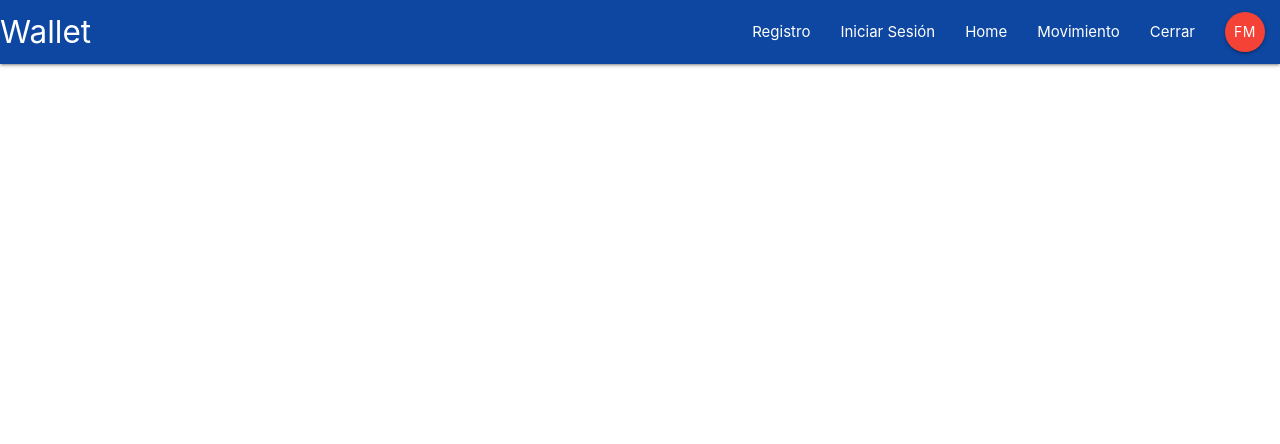
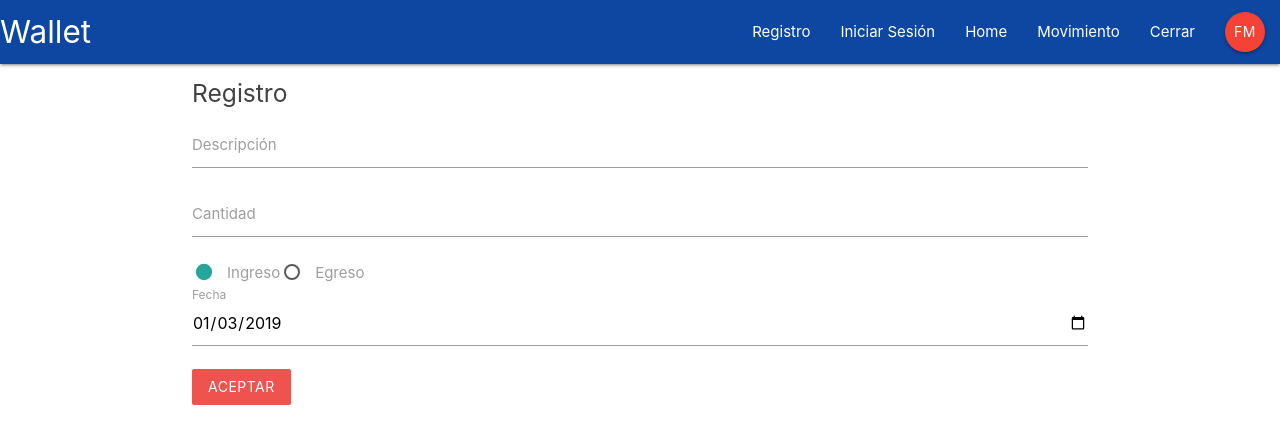
Before and after one commit to fabian202/react-wallet, a React (Create React App) app: page /movement in a window 1280 px wide. Shown: the top 444 px of the page. Built offline with nearby package versions, Linux system fonts and the light colour scheme.

Commit message:
Create movement component

```diff
--- a/src/App.js
+++ b/src/App.js
@@ -5,6 +5,7 @@ import NavBar from './components/layout/NavBar';
 import DetailMovement from './components/movement/DetailMovement';
 import SignIn from './components/auth/SignIn'
 import SignUp from './components/auth/SignUp'
+import CreateMovement from './components/movement/CreateMovement'
 
 class App extends Component {
   render() {
@@ -14,9 +15,10 @@ class App extends Component {
           <NavBar />
           <Switch>
             <Route exact path='/' component={Home} />
-            <Route path='/movement/:id' component={DetailMovement} />
             <Route path='/login' component={SignIn} />
             <Route path='/register' component={SignUp} />
+            <Route path='/movement' component={CreateMovement} />
+            <Route path='/movement/:id' component={DetailMovement} />
           </Switch>
         </div>
       </BrowserRouter>
--- a/src/components/auth/SignUp.js
+++ b/src/components/auth/SignUp.js
@@ -41,7 +41,7 @@ export class SignUp extends Component {
                 <label htmlFor="lastName">Last Name</label>
             </div>
             <div className="input-field">
-                <button className="btn red lighten-1 z-depth-0">Entrar</button>
+                <button className="btn red lighten-1 z-depth-0">Aceptar</button>
             </div>
         </form>
       </div>
--- a/src/components/movement/CreateMovement.js
+++ b/src/components/movement/CreateMovement.js
@@ -0,0 +1,63 @@
+import React, { Component } from 'react'
+
+export class CreateMovement extends Component {
+
+    state = {
+        description: null,
+        amount: null,
+        type: 'Income',
+        date: new Date().toISOString().substr(0,10)
+    };
+
+    handleChange = (e) => {
+        this.setState({
+            [e.target.name]: e.target.value
+        });
+    }
+
+    handleSubmit = (e) => {
+        e.preventDefault();
+        console.log(this.state);
+    }
+  render() {
+    const date = new Date().toISOString().substr(0,10);
+
+    return (
+      <div className="container">
+        <form className="white" onSubmit={this.handleSubmit}>
+            <h5 className="grey-text text-darken-3">Registro</h5>
+            <div className="input-field">
+                <input type="text" id="description" name="description" onChange={this.handleChange} />
+                <label htmlFor="description">Descripción</label>
+            </div>
+            <div className="input-field">
+                <input type="number" id="amount" name="amount" onChange={this.handleChange} />
+                <label htmlFor="amount">Cantidad</label>
+            </div>
+            <div className="input-field">
+                <p>
+                <label>
+                    <input name="type" type="radio" checked={this.state.type === 'Income'} onChange={this.handleChange} value="Income" />
+                    <span>Ingreso</span>
+                </label>
+                <label>
+                    <input name="type" type="radio" checked={this.state.type === 'Outcome'} onChange={this.handleChange} value="Outcome" />
+                    <span>Egreso</span>
+                </label>
+
+                </p>
+            </div>
+            <div className="input-field">
+                <input type="date" id="date" name="date" onChange={this.handleChange} defaultValue={date} />
+                <label htmlFor="date">Fecha</label>
+            </div>
+            <div className="input-field">
+                <button className="btn red lighten-1 z-depth-0">Aceptar</button>
+            </div>
+        </form>
+      </div>
+    )
+  }
+}
+
+export default CreateMovement
```
